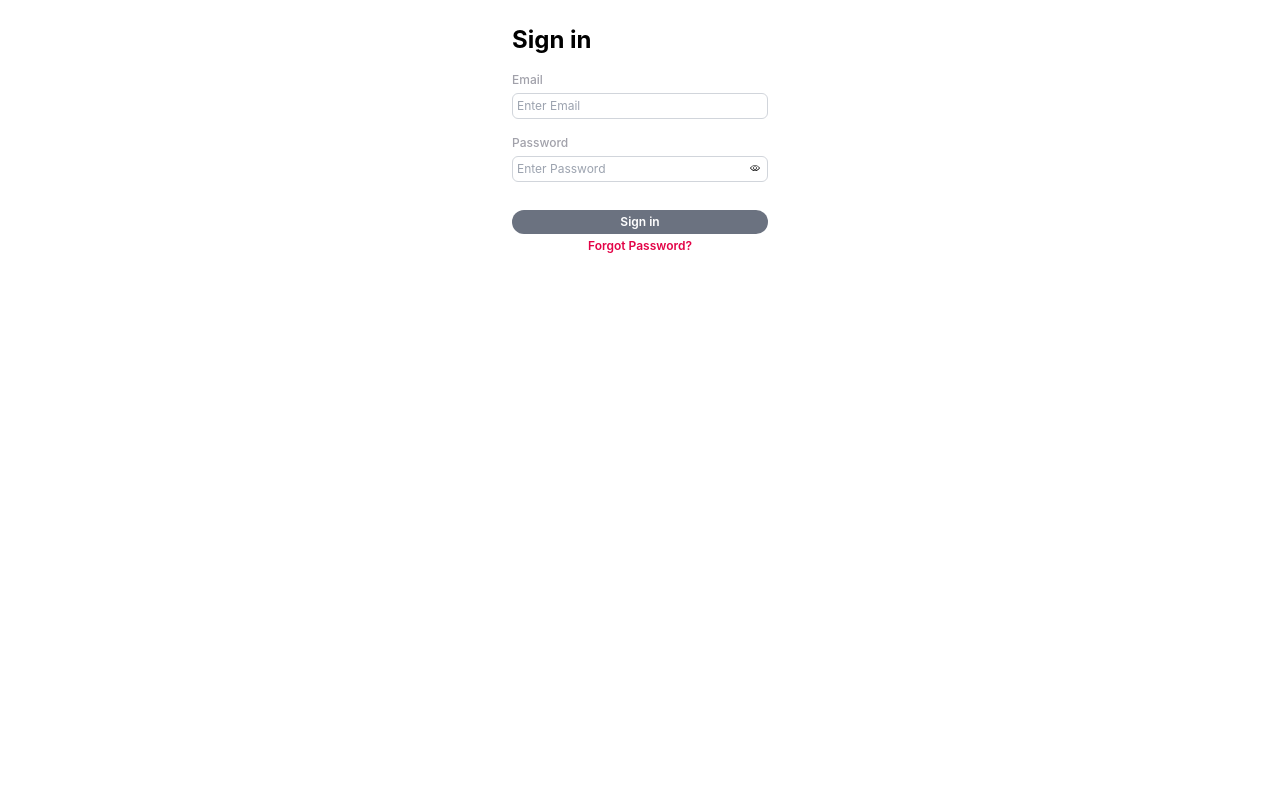
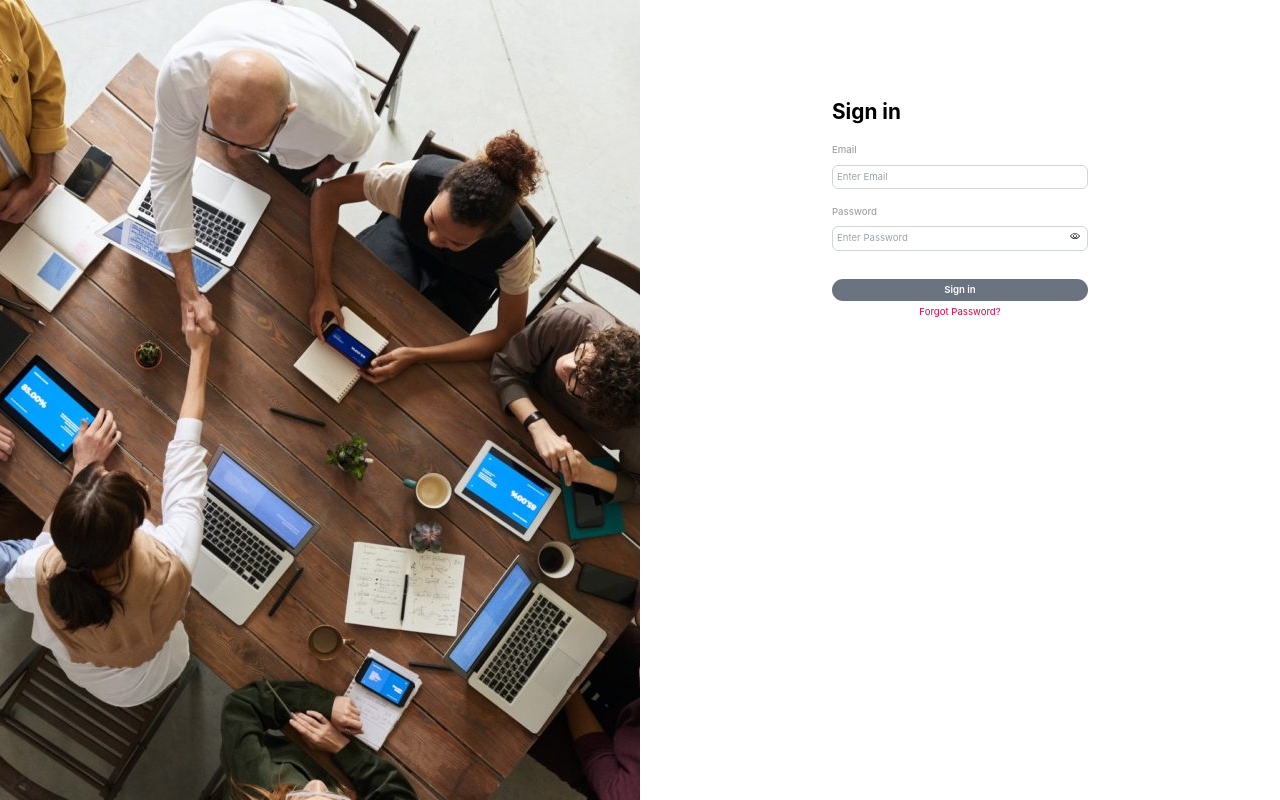
Before and after one commit to nehalprasad/ecommerce, a React (Create React App) app: page /signIn in a window 1280 px wide. Built offline with nearby package versions, Linux system fonts and the light colour scheme.

Commit message:
updated signinform

```diff
--- a/src/show/components/Button/index.js
+++ b/src/show/components/Button/index.js
@@ -13,7 +13,7 @@ const Button = ({
     type={type}
     disabled={disabled || !isFormValid}
     onClick={onClick}
-    className={`w-full p-1 mt-3 text-white font-semibold text-xs rounded-full ${
+    className={`w-full p-1 mt-3 text-white font-semibold textclr rounded-full ${
       isFormValid ? 'bg-pink' : 'bg-gray-500 cursor-pointer'
     } ${className}`}
   >
--- a/src/show/components/Split/index.js
+++ b/src/show/components/Split/index.js
@@ -1,15 +1,11 @@
 import PropTypes from "prop-types";
 import React, { Fragment } from "react";
-import LeftImage  from "../../assets/img/image.jpg";
 
 const Split = ({ leftContent = Fragment, rightContent = Fragment }) => {
   return (
     <div className="h-screen flex">
-      <div className="w-full h-full">{leftContent}
-      <img src={LeftImage} alt="Left side" className="object-cover" />
-        </div>
-      <div className="w-full h-full">{rightContent}
-      </div>
+      <div className="w-full h-full">{leftContent}</div>
+      <div className="w-full h-full">{rightContent}</div>
     </div>
   );
 };
--- a/src/show/components/TextField/index.js
+++ b/src/show/components/TextField/index.js
@@ -31,6 +31,8 @@ const handleChange = (e, validate, setError, onChange) => {
 const togglePasswordVisibility = (inputType, setInputType) => {
   setInputType(inputType === 'password' ? 'text' : 'password');
 };
+//  const [error, setError] = useState('');
+//   const [inputType, setInputType] = useState(type);
 
 const TextField = ({
   name = "name",
@@ -46,7 +48,7 @@ const TextField = ({
   return (
     <div className="relative mb-4">
       {label && (
-        <label className="block mb-1 text-xs font-medium text-zinc-400">
+        <label className="block mb-1 textclr font-medium text-zinc-400">
           {label}
         </label>
       )}
@@ -56,7 +58,7 @@ const TextField = ({
         placeholder={placeholder}
         value={value}
         onChange={(e) => handleChange(e, validate, setError, onChange)}
-        className={`w-full border border-1 rounded-md text-xs p-1 ${error ? 'border-red-500' : 'border-gray-300'} focus:outline focus:outline-offset-0 focus:outline-blue-500`}
+        className={`w-full border border-1 rounded-md textclr p-1 ${error ? 'border-red-500' : 'border-gray-300'} focus:outline focus:outline-offset-0 focus:outline-blue-500`}
       />
       {type === 'password' && (
         <button
@@ -67,7 +69,7 @@ const TextField = ({
           <EyeIcon className="h-2.5 w-2.5 text-gray-600" />
         </button>
       )}
-      {error && <p className="text-red-500 text-xs mt-1">{error}</p>}
+      {error && <p className="text-red-500 textclr mt-1">{error}</p>}
     </div>
   );
 };
--- a/src/show/pages/public/SignIn/index.js
+++ b/src/show/pages/public/SignIn/index.js
@@ -1,6 +1,14 @@
+import React, { useState } from 'react';
+import { Button, TextField, Split } from '../../../components';
+import '../../../styles/style.css';
+import LeftImage from "../../../assets/img/image.jpg";
 
-import React, { useState } from 'react';
-import { Button, TextField } from '../../../components';
+const handleInputChange = (name, value, setInputs) => {
+  setInputs((prev) => ({ ...prev, [name]: value }));
+};
+const handleSubmit = (e) => {
+  e.preventDefault();
+};
 
 const SignIn = () => {
   const [inputs, setInputs] = useState({
@@ -12,20 +20,15 @@ const SignIn = () => {
     password: '',
   });
 
-  const handleInputChange = (name, value) => {
-    setInputs((prev) => ({ ...prev, [name]: value }));
-  };
-
-  const handleSubmit = (e) => {
-    e.preventDefault();
-  };
-
   const isFormValid = Object.entries(errors).every(([key, error]) => !error && inputs[key] !== '');
 
   return (
-    <div className="flex justify-center mt-6">
+    <Split
+      leftContent={<img src={LeftImage} alt="Left side" className="object-cover h-full w-full" />}
+      rightContent={
+        <div className="flex justify-center my-24">
           <div className="w-64 bg-white">
-        <h2 className=" text-2xl font-bold mb-4">Sign in</h2>
+            <h2 className="texthead font-bold mb-4">Sign in</h2>
             <form onSubmit={handleSubmit} className="signin-form">
               <TextField
                 label="Email"
@@ -33,7 +36,7 @@ const SignIn = () => {
                 name="email"
                 placeholder="Enter Email"
                 value={inputs.email}
-            onChange={(value) => handleInputChange('email', value)}
+                onChange={(value) => handleInputChange('email', value, setInputs)}
                 required
               />
               <TextField
@@ -42,7 +45,7 @@ const SignIn = () => {
                 name="password"
                 placeholder="Enter Password"
                 value={inputs.password}
-            onChange={(value) => handleInputChange('password', value)}
+                onChange={(value) => handleInputChange('password', value, setInputs)}
                 required
               />
               <Button
@@ -51,12 +54,13 @@ const SignIn = () => {
               >
                 Sign in
               </Button>
-          <p className="mt-1 text-center font-semibold text-xs text-pink">Forgot Password?</p>
+              <p className="textclr mt-1 text-center text-pink">Forgot Password?</p>
             </form>
           </div>
         </div>
+      }
+    />
   );
 };
 
-
 export default SignIn;
--- /dev/null
+++ b/src/show/styles/style.css
@@ -0,0 +1,6 @@
+.textclr {
+    font-size: 0.6rem;
+}
+.texthead {
+    font-size: 1.3rem;
+}
```
Lines whose indentation alone changed are shown as unchanged.
